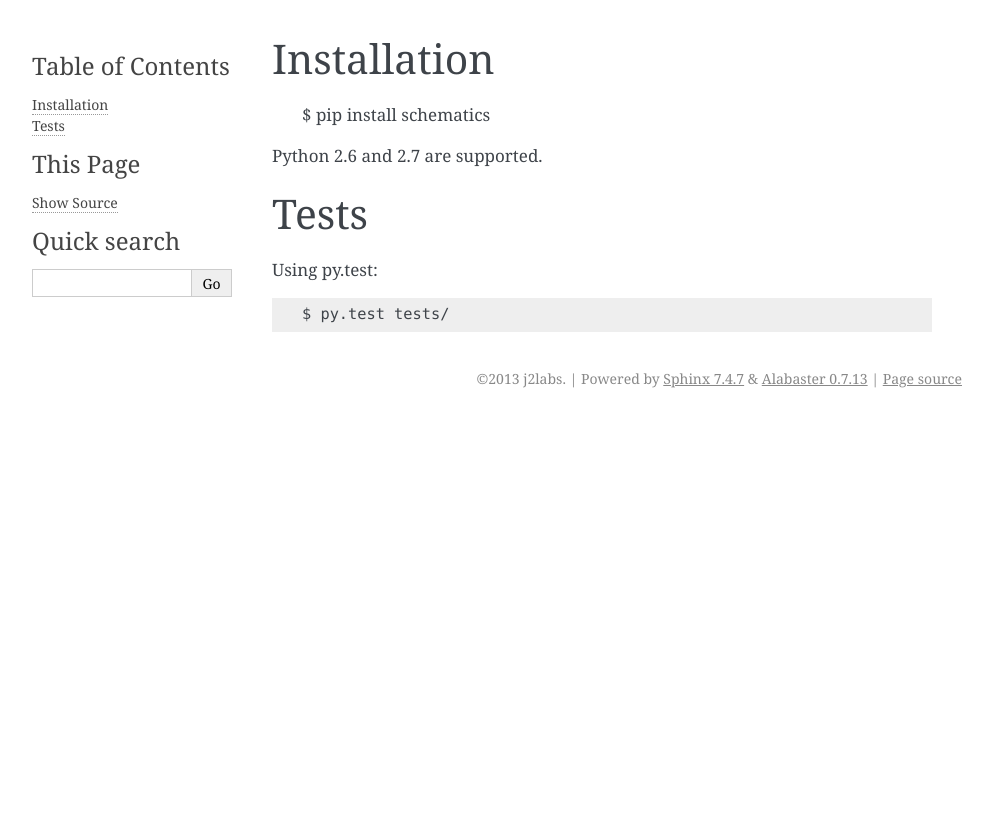
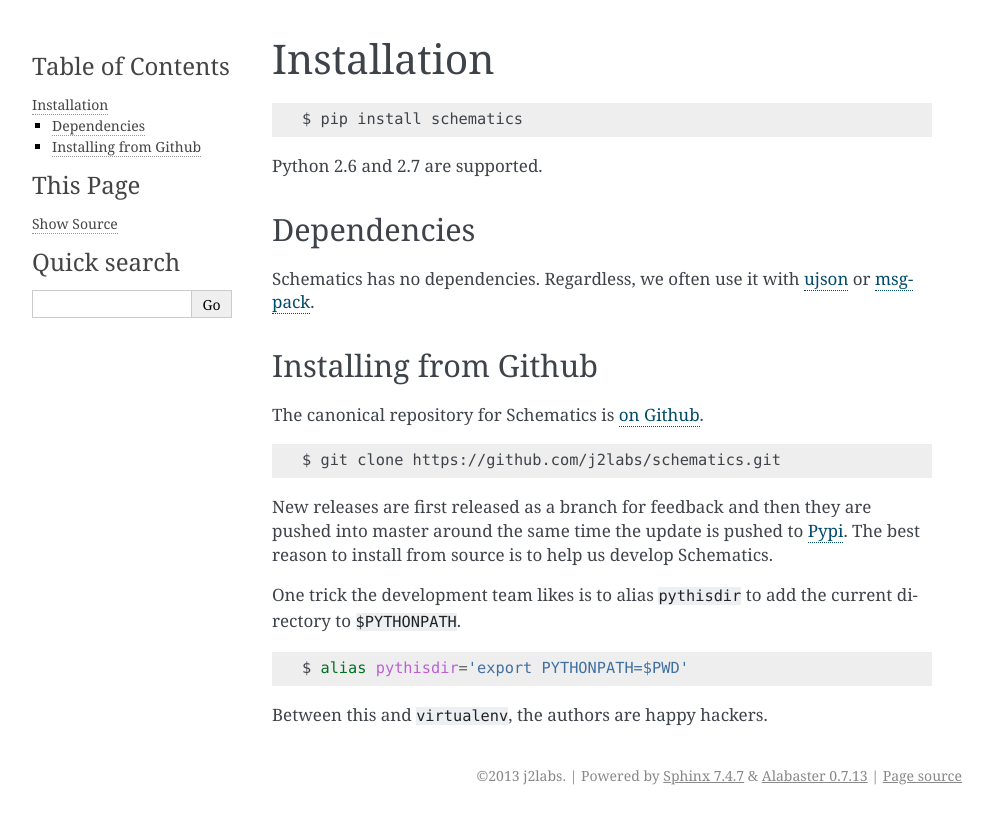
Before and after one commit to schematics/schematics, a Sphinx documentation site: the page built from docs/install.rst, in a window 1280 px wide. Shown: the top 824 px of the page, without its empty margins (148-1141 px from the left). Built offline with Sphinx 7.4.7, drawn with Linux system fonts in a browser that asks for light colours; pages that are not in the unit, such as notebooks, are missing from menus.

```diff
--- a/docs/install.rst
+++ b/docs/install.rst
@@ -2,15 +2,42 @@
 
 Installation
 ============
+
+.. code:: sh
 
   $ pip install schematics
 
 Python 2.6 and 2.7 are supported.
 
 
-Tests
-=====
+Dependencies
+------------
 
-Using py.test::
+Schematics has no dependencies.  Regardless, we often use it with `ujson
+<https://pypi.python.org/pypi/ujson>`_ or `msgpack
+<https://pypi.python.org/pypi/msgpack-python/>`_.
 
-  $ py.test tests/
+
+Installing from Github
+----------------------
+
+The canonical repository for Schematics is `on Github
+<https://github.com/j2labs/schematics>`_.
+
+.. code:: sh
+
+  $ git clone https://github.com/j2labs/schematics.git
+
+New releases are first released as a branch for feedback and then they are
+pushed into master around the same time the update is pushed to `Pypi
+<https://pypi.python.org/pypi>`_.  The best reason to install from source is to
+help us develop Schematics.
+
+One trick the development team likes is to alias ``pythisdir`` to add the
+current directory to ``$PYTHONPATH``.
+
+.. code:: sh
+
+  $ alias pythisdir='export PYTHONPATH=$PWD'
+
+Between this and ``virtualenv``, the authors are happy hackers.
--- a/docs/quickstart.rst
+++ b/docs/quickstart.rst
@@ -65,7 +63,6 @@ This is what it looks like when validation succeeds.
 
 And this is what it looks like when validation fails.
 
-.. doctest::
 .. code:: python
 
   >>> t1.taken_at = 'whatever'
--- a/docs/types.rst
+++ b/docs/usage/types.rst
@@ -8,12 +8,13 @@ Types are the smallest definition of structure in Schematics.  They represent
 structure by offering functions to inspect or mutate the data in some way.
 
 According to Schematics, a type is an instance of a way to do three things:
+
 1. Coerce the data type into an appropriate representation in Python
 2. Convert the Python representation into other formats suitable for
    serialization
 3. Offer a precise method of validating data of many forms
 
-These needs are represented as ``to_native``, ``to_primitive``, and
+These properties are implemented as ``to_native``, ``to_primitive``, and
 ``validate``.
 
 
```
Also changed, not shown: other parts of docs/quickstart.rst (+0 -2 lines), README.rst (+32 -24 lines), docs/api.rst (deleted, +0 -43 lines), docs/api/contrib.rst (added, +8 -0 lines), docs/api/models.rst (added, +8 -0 lines), docs/api/transforms.rst (added, +7 -0 lines), docs/api/types.rst (added, +10 -0 lines), docs/api/validation.rst (added, +7 -0 lines), docs/community.rst (+5 -5 lines), docs/development.rst (added, +31 -0 lines), docs/documentation.rst (deleted, +0 -45 lines), docs/index.rst (+27 -2 lines), docs/toc.rst (added, +42 -0 lines), docs/usage/exporting.rst (renamed from docs/exporting.rst), 3 more files.
